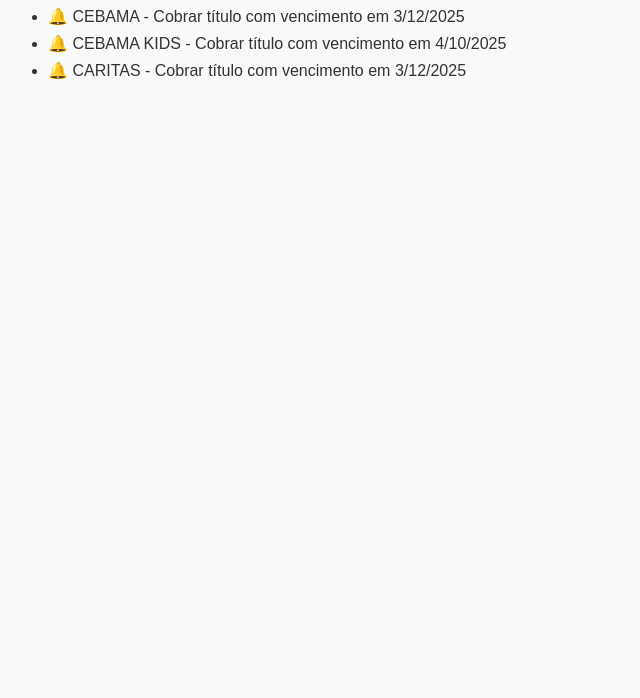
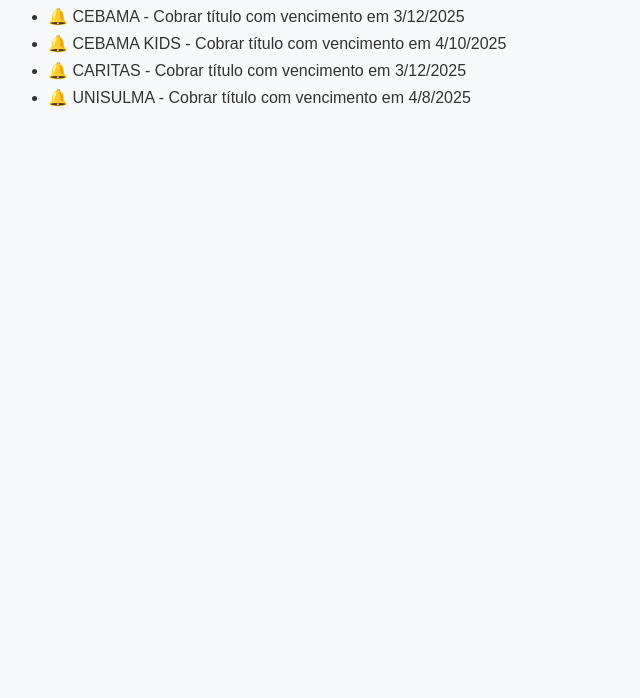
Before and after one commit to Le0Cavalcante/importacoes, a plain HTML site: page index.html in a window 1280 px wide. Shown: the part 102-800 px from the top of the page, without its empty margins (0-640 px from the left). Drawn offline with Linux system fonts and the light colour scheme.

Commit message:
Update index.html

```diff
--- a/index.html
+++ b/index.html
@@ -13,6 +13,7 @@
         { nome: "ARTECEB", dias_para_cobrar: 3, vencimentos: [10,11,12,14,17,20,21,24,28,30] },
         { nome: "BELO JARDIM", dias_para_cobrar: 15, vencimentos: [5,6,10,15,20,25,30] },
         { nome: "FACDO", dias_para_cobrar: 5, vencimentos: [10,20] },
+        { nome: "UNISULMA", dias_para_cobrar: 3, vencimentos: [01,02,,03,04,05,06,07,08,10,11,12,13,15,16,17,18,19,20,22,23,25,26,29,30] }
       ];
 
       const hoje = new Date();
```
